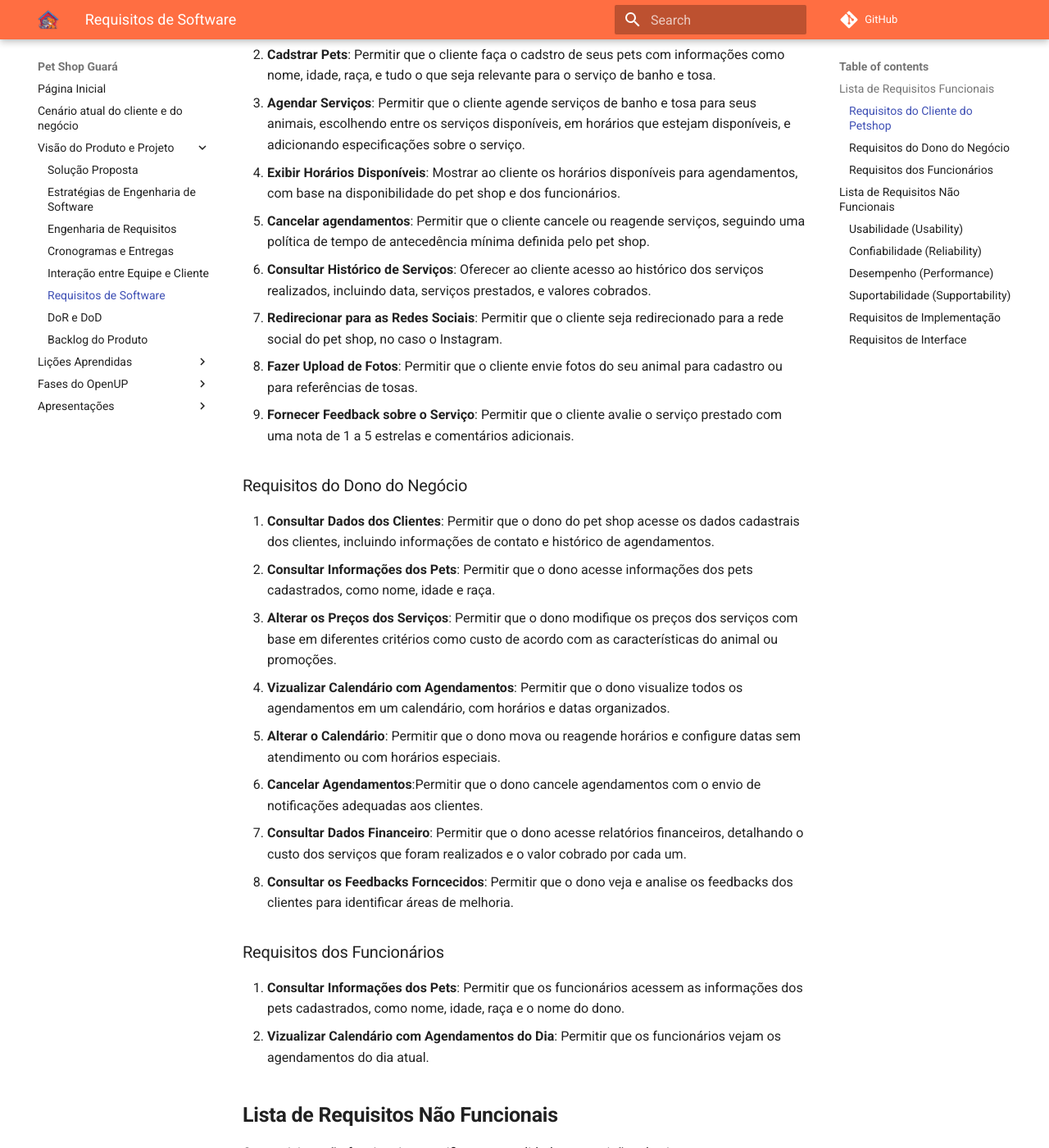
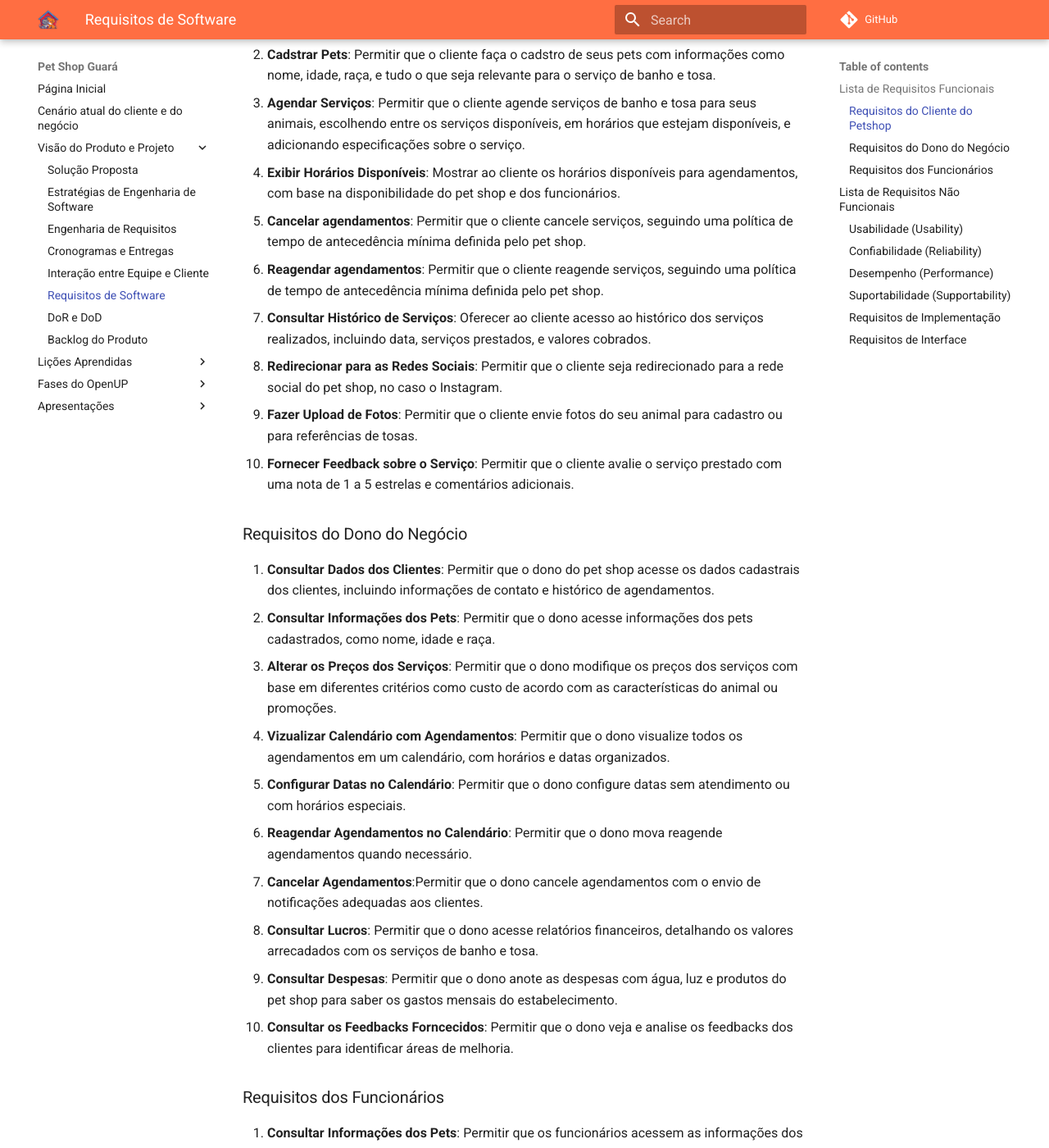
Before and after one commit to mdsreq-fga-unb/2024.2-T03-PetShopGuara, an MkDocs documentation site: the page built from docs/VisãoProduto/Requisitos.md, in a window 1280 px wide and 1400 px high, scrolled down 391 px. Shown: the whole window at 82% size. Built offline with MkDocs 1.6.1 and Material for MkDocs 9.7.7, drawn with Linux system fonts in a browser that asks for light colours; comment, search, counter and statistics services are not loaded.

Commit message:
docs: mudando as us

```diff
--- a/docs/VisãoProduto/Requisitos.md
+++ b/docs/VisãoProduto/Requisitos.md
@@ -9,25 +9,28 @@ Os requisitos funcionais detalham as funcionalidades específicas que o sistema
 2. **Cadstrar Pets**: Permitir que o cliente faça o cadstro de seus pets com informações como nome, idade, raça, e tudo o que seja relevante para o serviço de banho e tosa.
 3. **Agendar Serviços**: Permitir que o cliente agende serviços de banho e tosa para seus animais, escolhendo entre os serviços disponíveis, em horários que estejam disponíveis, e adicionando especificações sobre o serviço.
 4. **Exibir Horários Disponíveis**: Mostrar ao cliente os horários disponíveis para agendamentos, com base na disponibilidade do pet shop e dos funcionários.
-5. **Cancelar agendamentos**: Permitir que o cliente cancele ou reagende serviços, seguindo uma política de tempo de antecedência mínima definida pelo pet shop.
-6. **Consultar Histórico de Serviços**: Oferecer ao cliente acesso ao histórico dos serviços realizados, incluindo data, serviços prestados, e valores cobrados.
-7. **Redirecionar para as Redes Sociais**: Permitir que o cliente seja redirecionado para a rede social do pet shop, no caso o Instagram.
-8. **Fazer Upload de Fotos**: Permitir que o cliente envie fotos do seu animal para cadastro ou para referências de tosas.
-9. **Fornecer Feedback sobre o Serviço**: Permitir que o cliente avalie o serviço prestado com uma nota de 1 a 5 estrelas e comentários adicionais.
+5. **Cancelar agendamentos**: Permitir que o cliente cancele serviços, seguindo uma política de tempo de antecedência mínima definida pelo pet shop.
+6. **Reagendar agendamentos**: Permitir que o cliente reagende serviços, seguindo uma política de tempo de antecedência mínima definida pelo pet shop.
+7. **Consultar Histórico de Serviços**: Oferecer ao cliente acesso ao histórico dos serviços realizados, incluindo data, serviços prestados, e valores cobrados.
+8. **Redirecionar para as Redes Sociais**: Permitir que o cliente seja redirecionado para a rede social do pet shop, no caso o Instagram.
+9. **Fazer Upload de Fotos**: Permitir que o cliente envie fotos do seu animal para cadastro ou para referências de tosas.
+10. **Fornecer Feedback sobre o Serviço**: Permitir que o cliente avalie o serviço prestado com uma nota de 1 a 5 estrelas e comentários adicionais.
 
 ### Requisitos do Dono do Negócio
-10. **Consultar Dados dos Clientes**: Permitir que o dono do pet shop acesse os dados cadastrais dos clientes, incluindo informações de contato e histórico de agendamentos.
-11. **Consultar Informações dos Pets**: Permitir que o dono acesse informações dos pets cadastrados, como nome, idade e raça.
-12. **Alterar os Preços dos Serviços**: Permitir que o dono modifique os preços dos serviços com base em diferentes critérios como custo de acordo com as características do animal ou promoções.
-13. **Vizualizar Calendário com Agendamentos**: Permitir que o dono visualize todos os agendamentos em um calendário, com horários e datas organizados.
-14. **Alterar o Calendário**: Permitir que o dono mova ou reagende horários e configure datas sem atendimento ou com horários especiais.
-15. **Cancelar Agendamentos**:Permitir que o dono cancele agendamentos com o envio de notificações adequadas aos clientes.
-16. **Consultar Dados Financeiro**: Permitir que o dono acesse relatórios financeiros,  detalhando o custo dos serviços que foram realizados e o valor cobrado por cada um.
-17. **Consultar os Feedbacks Forncecidos**: Permitir que o dono veja e analise os feedbacks dos clientes para identificar áreas de melhoria.
+11. **Consultar Dados dos Clientes**: Permitir que o dono do pet shop acesse os dados cadastrais dos clientes, incluindo informações de contato e histórico de agendamentos.
+12. **Consultar Informações dos Pets**: Permitir que o dono acesse informações dos pets cadastrados, como nome, idade e raça.
+13. **Alterar os Preços dos Serviços**: Permitir que o dono modifique os preços dos serviços com base em diferentes critérios como custo de acordo com as características do animal ou promoções.
+14. **Vizualizar Calendário com Agendamentos**: Permitir que o dono visualize todos os agendamentos em um calendário, com horários e datas organizados.
+15. **Configurar Datas no Calendário**: Permitir que o dono configure datas sem atendimento ou com horários especiais.
+16. **Reagendar Agendamentos no Calendário**: Permitir que o dono mova reagende agendamentos quando necessário.
+17. **Cancelar Agendamentos**:Permitir que o dono cancele agendamentos com o envio de notificações adequadas aos clientes.
+18. **Consultar Lucros**: Permitir que o dono acesse relatórios financeiros, detalhando os valores arrecadados com os serviços de banho e tosa.
+19. **Consultar Despesas**: Permitir que o dono anote as despesas com água, luz e produtos do pet shop para saber os gastos mensais do estabelecimento.
+20. **Consultar os Feedbacks Forncecidos**: Permitir que o dono veja e analise os feedbacks dos clientes para identificar áreas de melhoria.
 
 ### Requisitos dos Funcionários
-18. **Consultar Informações dos Pets**: Permitir que os funcionários acessem as informações dos pets cadastrados, como nome, idade, raça e o nome do dono.
-19. **Vizualizar Calendário com Agendamentos do Dia**: Permitir que os funcionários vejam os agendamentos do dia atual.
+21. **Consultar Informações dos Pets**: Permitir que os funcionários acessem as informações dos pets cadastrados, como nome, idade, raça e o nome do dono.
+22. **Vizualizar Calendário com Agendamentos do Dia**: Permitir que os funcionários vejam os agendamentos do dia atual.
 
 ## **Lista de Requisitos Não Funcionais**
 
```
Also changed, not shown: docs/VisãoProduto/Backlog.md (+45 -32 lines).
